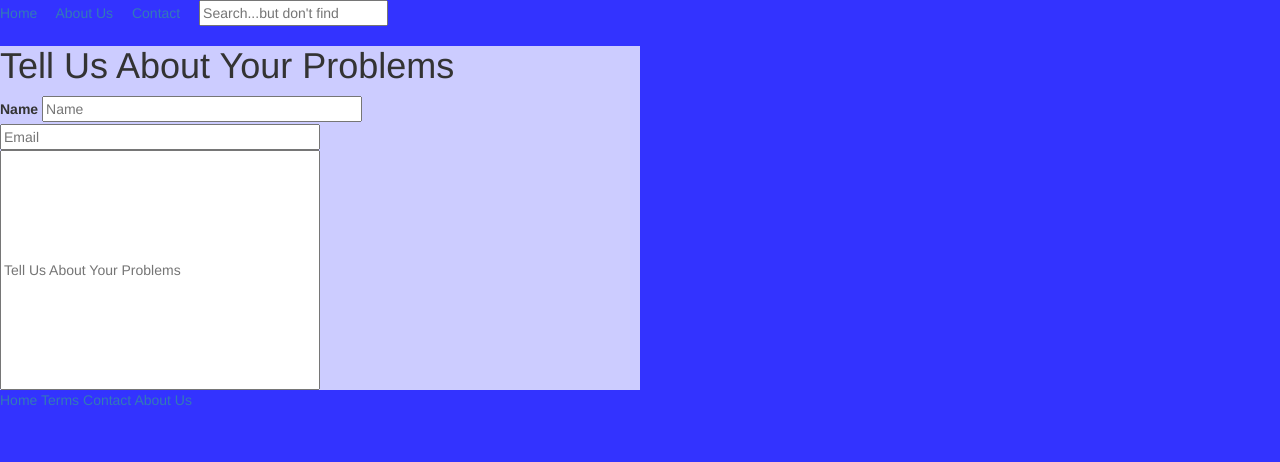
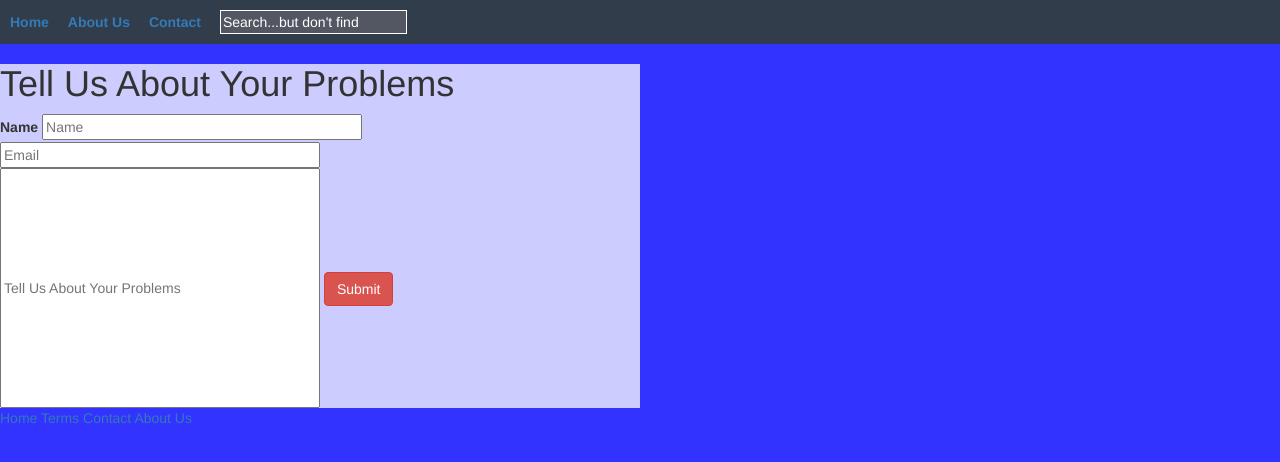
Before and after one commit to rachelwthomas/B-Team, a plain HTML site: page index.html in a window 1280 px wide. Drawn offline with nearby package versions, Linux system fonts and the light colour scheme.

Commit message:
navbar styling

```diff
--- a/index.html
+++ b/index.html
@@ -20,11 +20,11 @@
   <header>
 
     <div class="row navigation-bar">
-      <div class="col-12 navigation-links">
-        <span class="col-3"><a href="#">Home</a></span>
-        <span class="col-3"><a href="#">About Us</a></span>
-        <span class="col-3"><a href="#">Contact</a></span>
-        <input class="col-3" class type="text" placeholder="Search...but don't find">
+      <div class="col navigation-links">
+        <span><a href="#">Home</a></span>
+        <span><a href="#">About Us</a></span>
+        <span><a href="#">Contact</a></span>
+        <input type="text" placeholder="Search...but don't find">
       </div>
     </div>
 
@@ -40,6 +40,7 @@
     <input type="text" placeholder="Name" class="name"></input>
     <input type="text" placeholder="Email" class="email"></input>
     <input type="text" placeholder="Tell Us About Your Problems" class="message"></input>
+    <button class="btn btn-danger">Submit</button>
   </form>
 </div>
 
--- a/styles.css
+++ b/styles.css
@@ -4,6 +4,11 @@
 
 body {
   background-color: #3333FF;
+}
+
+.navigation-bar {
+  padding: 10px;
+  background-color: #323D4B;
 }
 
 .navigation-links {
@@ -14,8 +19,18 @@ body {
 
 .navigation-links span {
   margin-right: 15px;
+  font-weight: bold;
 }
 
+.navigation-links input {
+  background-color: #525762;
+  border: none;
+  border: solid 1px #FFF;
+}
+
+.navigation-links ::placeholder {
+  color: #FFF;
+}
 
 
 .form {
```
